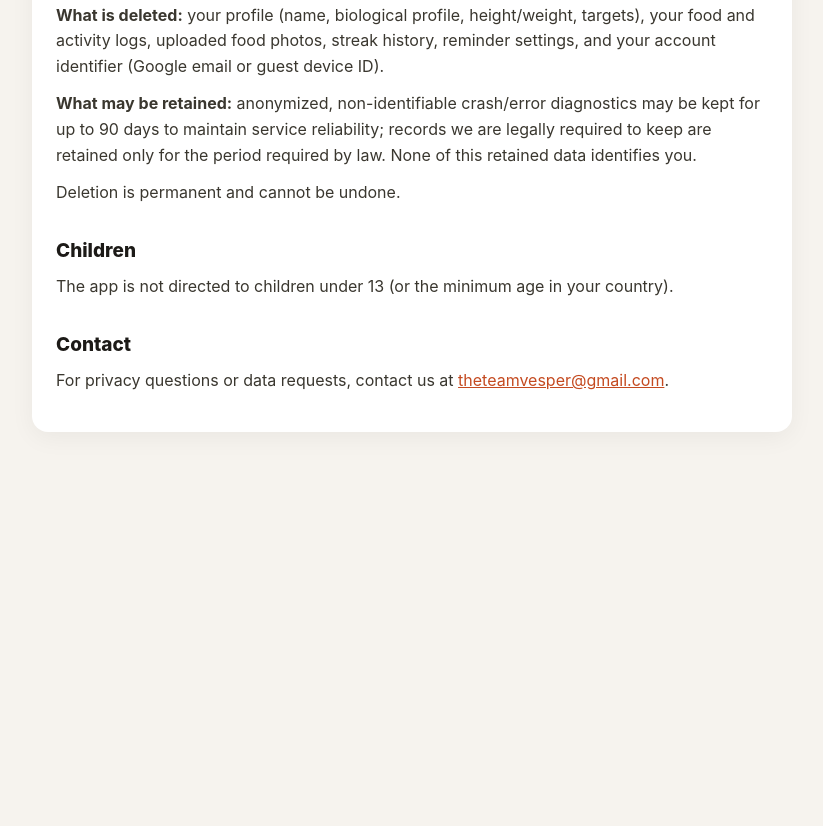
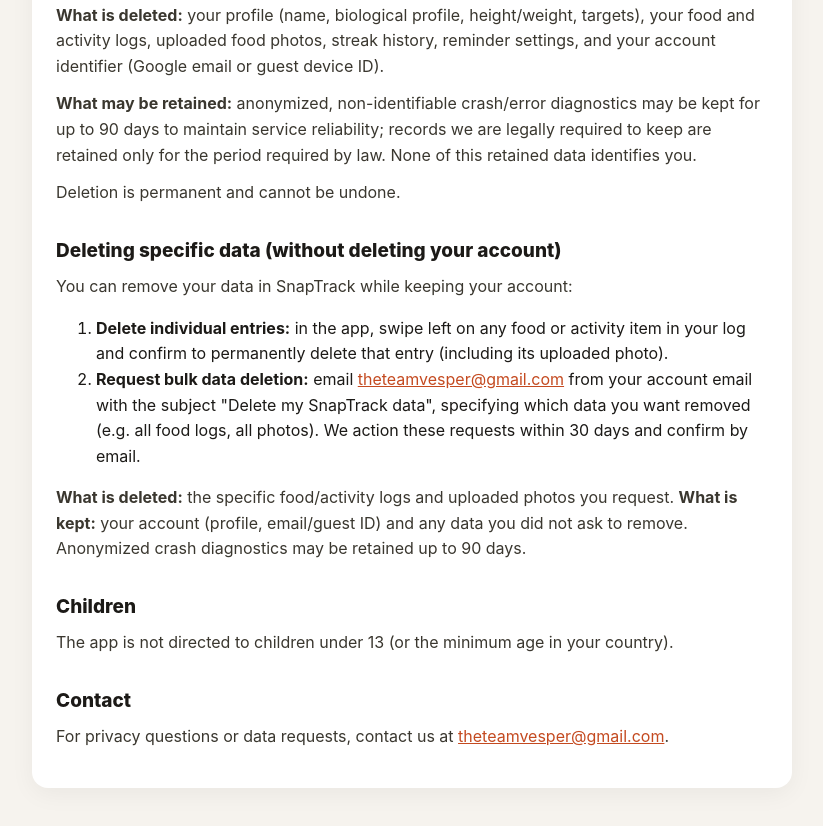
Before and after one commit to theteamvesper/snaptrack-privacy, a plain HTML site: page index.html in a window 1280 px wide. Shown: the part 1284-2110 px from the top of the page, without its empty margins (228-1051 px from the left). Before the commit the page ends 1796 px from the top, so only its background shows below. Drawn offline with Linux system fonts and the light colour scheme.

Commit message:
Update index.html

```diff
--- a/index.html
+++ b/index.html
@@ -86,6 +86,23 @@
       the period required by law. None of this retained data identifies you.</p>
       <p>Deletion is permanent and cannot be undone.</p>
 
+      <h2 id="data-deletion">Deleting specific data (without deleting your account)</h2>
+      <p>You can remove your data in SnapTrack while keeping your account:</p>
+      <ol>
+        <li><strong>Delete individual entries:</strong> in the app, swipe left on
+        any food or activity item in your log and confirm to permanently delete
+        that entry (including its uploaded photo).</li>
+        <li><strong>Request bulk data deletion:</strong> email
+        <a href="mailto:theteamvesper@gmail.com">theteamvesper@gmail.com</a> from
+        your account email with the subject "Delete my SnapTrack data",
+        specifying which data you want removed (e.g. all food logs, all photos).
+        We action these requests within 30 days and confirm by email.</li>
+      </ol>
+      <p><strong>What is deleted:</strong> the specific food/activity logs and
+      uploaded photos you request. <strong>What is kept:</strong> your account
+      (profile, email/guest ID) and any data you did not ask to remove.
+      Anonymized crash diagnostics may be retained up to 90 days.</p>
+
       <h2>Children</h2>
       <p>The app is not directed to children under 13 (or the minimum age in your
       country).</p>
```
